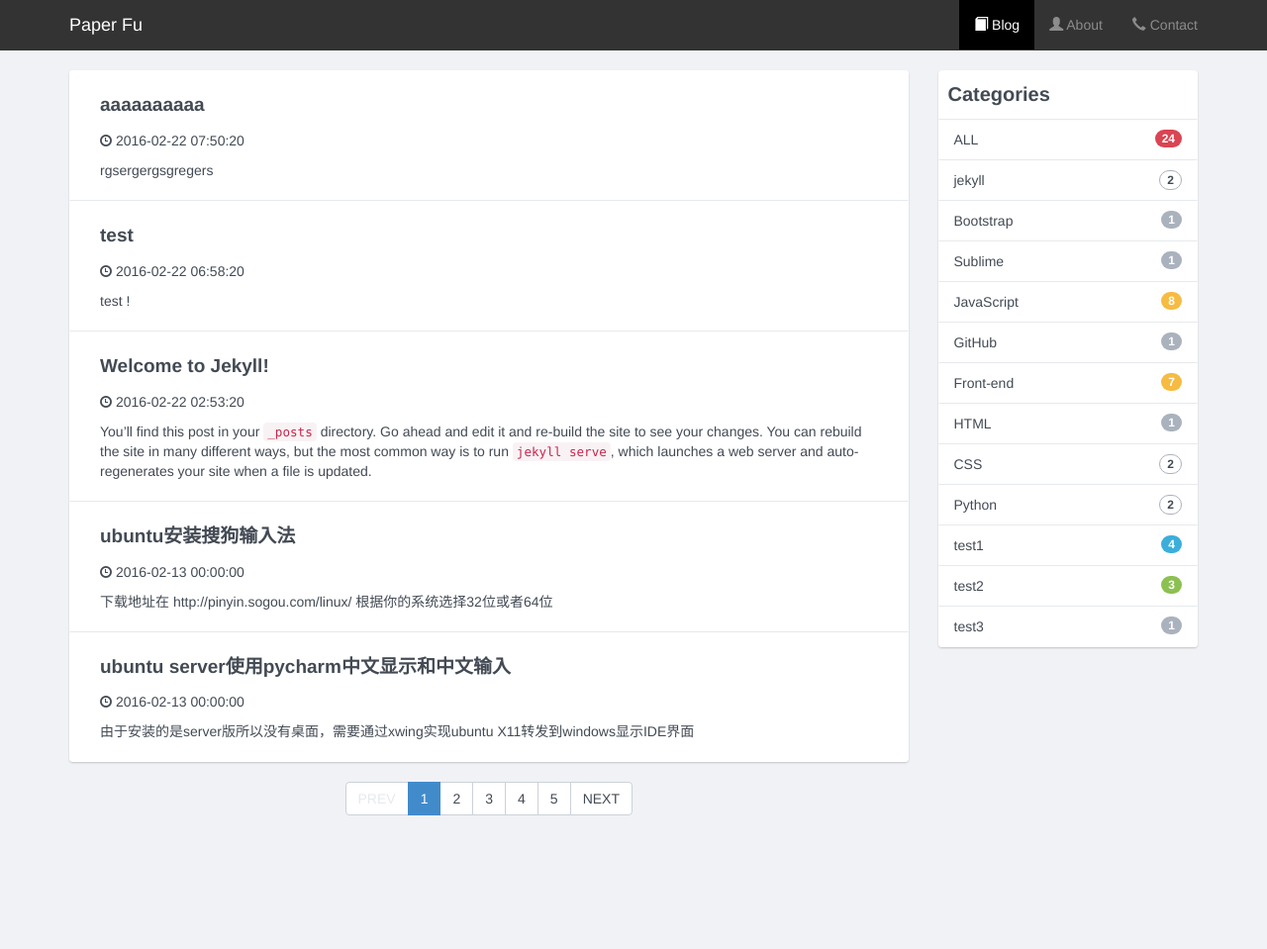
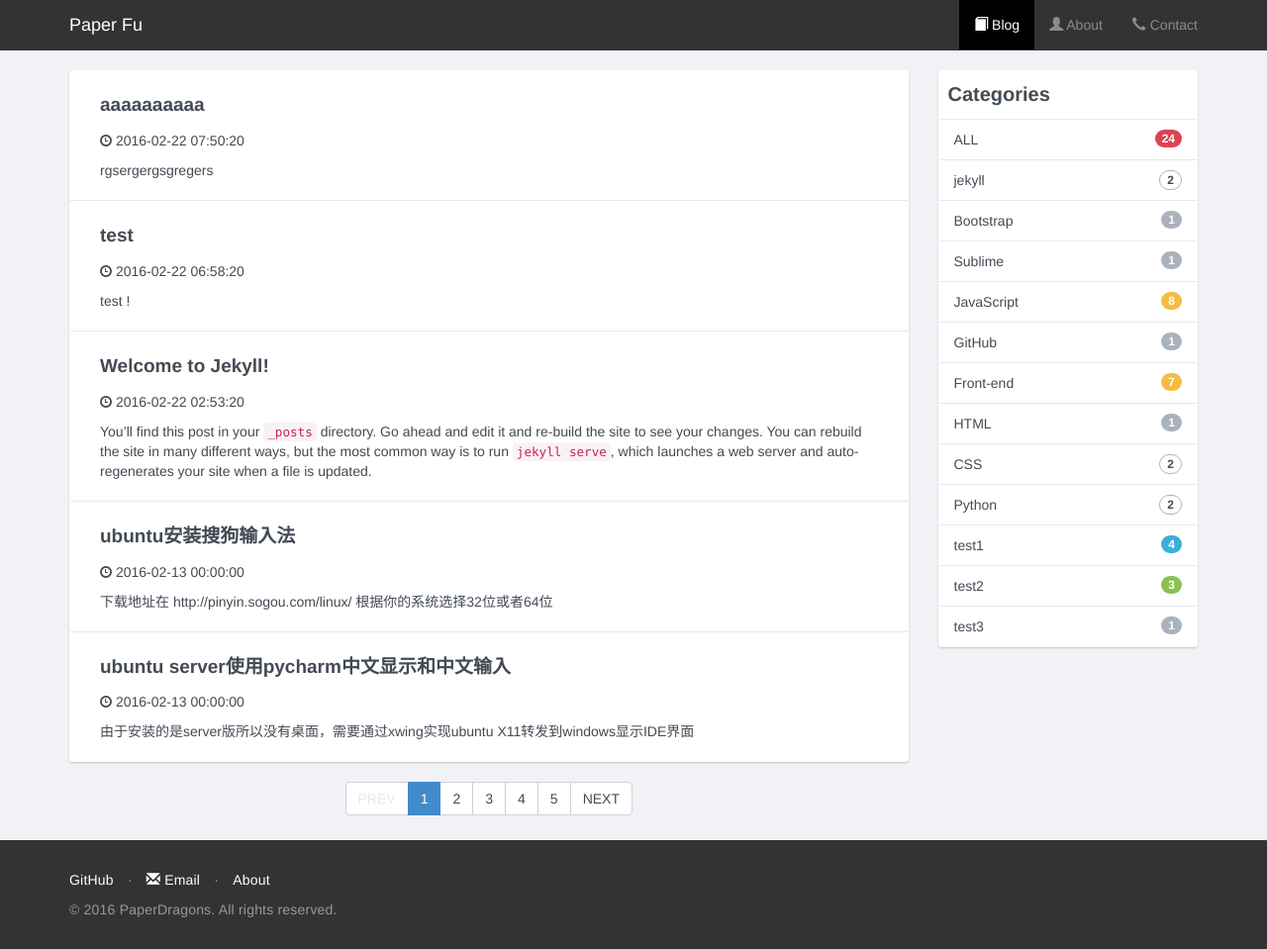
Before and after one commit to paperdragons/paperdragons.github.io, a Jekyll site: the page built from index.html, in a window 1280 px wide. Shown: the whole page at 99% size. Built offline with Jekyll 4.4.1, drawn with Linux system fonts in a browser that asks for light colours; the list of posts is cut into pages by our own code; before the commit the page ends 900 px from its top, so only the background shows below that.

Commit message:
Add footer content.

```diff
--- a/_config.yml
+++ b/_config.yml
@@ -1,11 +1,12 @@
 # Site settings
 title: Paper Fu
-email: fujunchao@supeq.com
 description: Paper's blog
 
-#url: "http://yourdomain.com" # the base hostname & protocol for your site
-twitter_username: jekyllrb
-github_username:  paperdragons
+# Profile info
+email: fujunchao@supeq.com
+site_name: PaperDragons
+github_url: https://github.com/paperdragons
+github_username: paperdragons
 
 # Build settings
 markdown: kramdown
@@ -14,7 +15,6 @@ paginate: 5
 paginate_path: page:num
 gems: [jekyll-paginate]
 
-#highlight: true
 #highlighter: pygments
 #highlighter: rouge
 
--- a/_includes/footer.html
+++ b/_includes/footer.html
@@ -1,3 +1,16 @@
+<footer class="docs-footer">
+  <div class="container">
+      <ul class="docs-footer-links">
+        <li><a href="{{ site.github_url }}">GitHub</a></li>
+        <li>·</li>
+        <li><a href="mailto:{{ site.email }}"><span class="glyphicon glyphicon-envelope"></span> Email</a></li>
+        <li>·</li>
+        <li><a href="../about/">About</a></li>
+      </ul>
+      <p>© 2016 {{ site.site_name }}. All rights reserved.</p>
+  </div>
+</footer>
+
 <script type="text/javascript" src="/static/js/bootstrap.min.js"></script>
 
 <script type="text/javascript" src="/bootflat/js/icheck.min.js"></script>
--- a/static/css/mysite.css
+++ b/static/css/mysite.css
@@ -18,6 +18,27 @@ body {
   color: #fff !important;
 }
 
+.docs-footer {
+  background-color: #333;
+  padding: 30px 0 20px;
+  color: #99979c;
+  letter-spacing: 0.2px;
+}
+
+.docs-footer a {
+  color: #fff;
+}
+
+.docs-footer-links {
+  padding-left: 0;
+}
+
+.docs-footer-links li {
+  display: inline-block;
+}
+.docs-footer-links li+li {
+  margin-left: 10px;
+}
 
 /* index css */
 .content .list-group {
```
